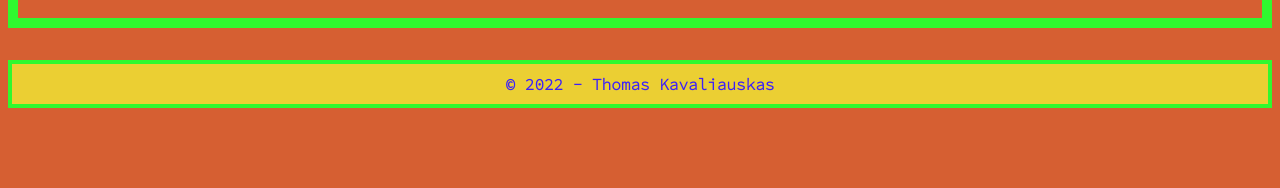
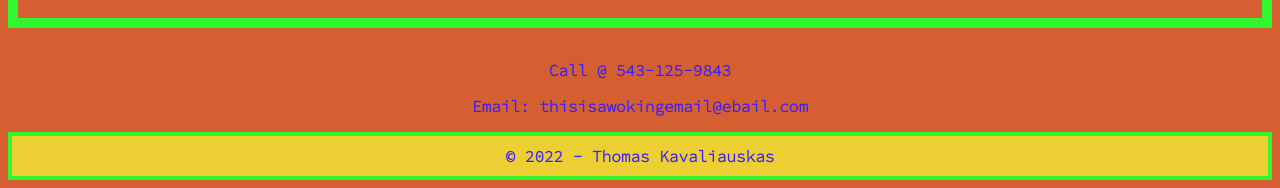
Before and after one commit to RVCC-IDMX/midterm2022-Battlebros1, a plain HTML site: page index.html in a window 1280 px wide. Shown: the part 3313-3501 px from the top of the page. Before the commit the page ends 3429 px from the top, so only its background shows below. Drawn offline with Linux system fonts and the light colour scheme.

Commit message:
Comments and contacks

```diff
--- a/css/style.css
+++ b/css/style.css
@@ -1,4 +1,4 @@
-/* The main controle of most of the fonts */
+/* The main controle of most of the text */
 
 body {
     font-family: 'Source Code Pro', monospace;
--- a/index.html
+++ b/index.html
@@ -100,6 +100,17 @@
 
         </section>
 
+        <section>
+            <div>
+                <p>
+                    Call @ 543-125-9843
+                </p>
+                <p>
+                    Email: thisisawokingemail@ebail.com
+                </p>
+            </div>
+        </section>
+
     </main>
 
     <footer>
```
